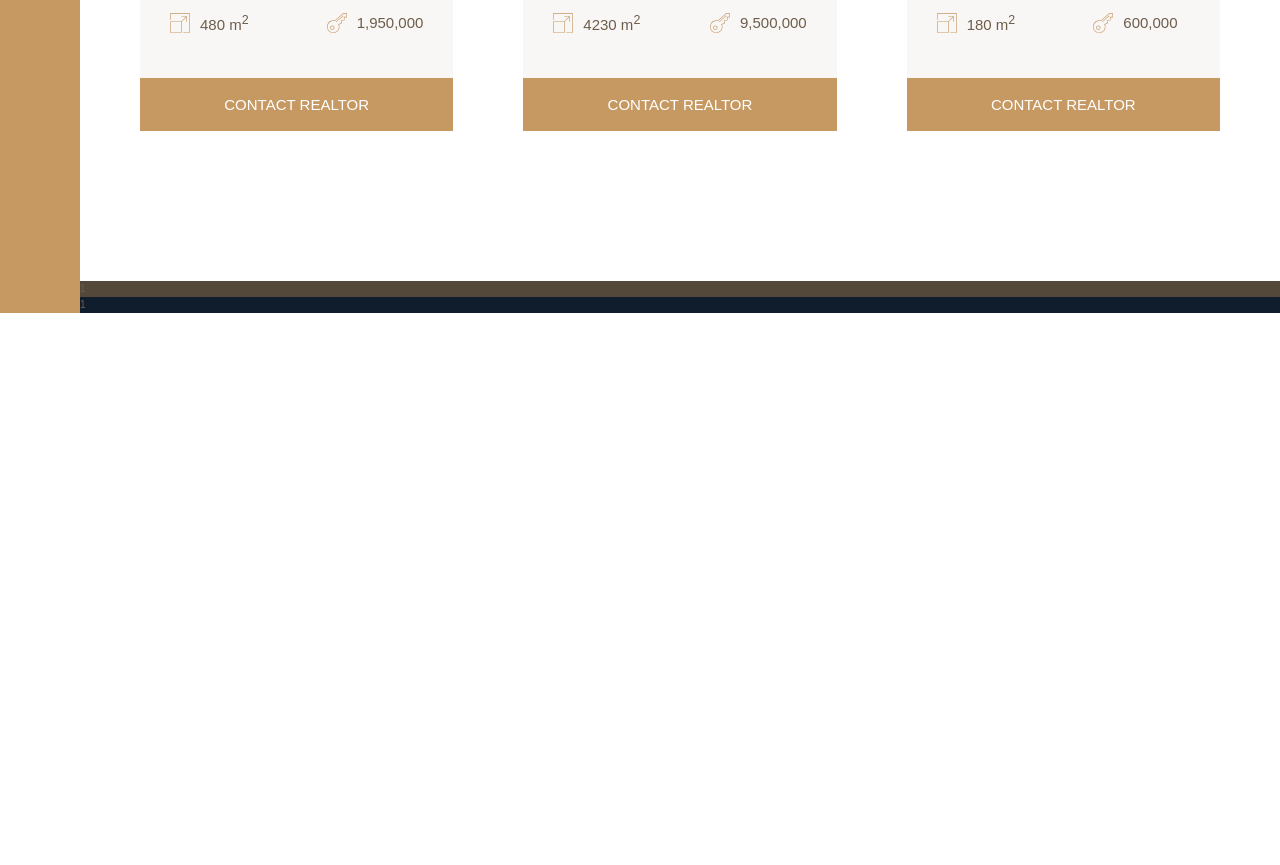
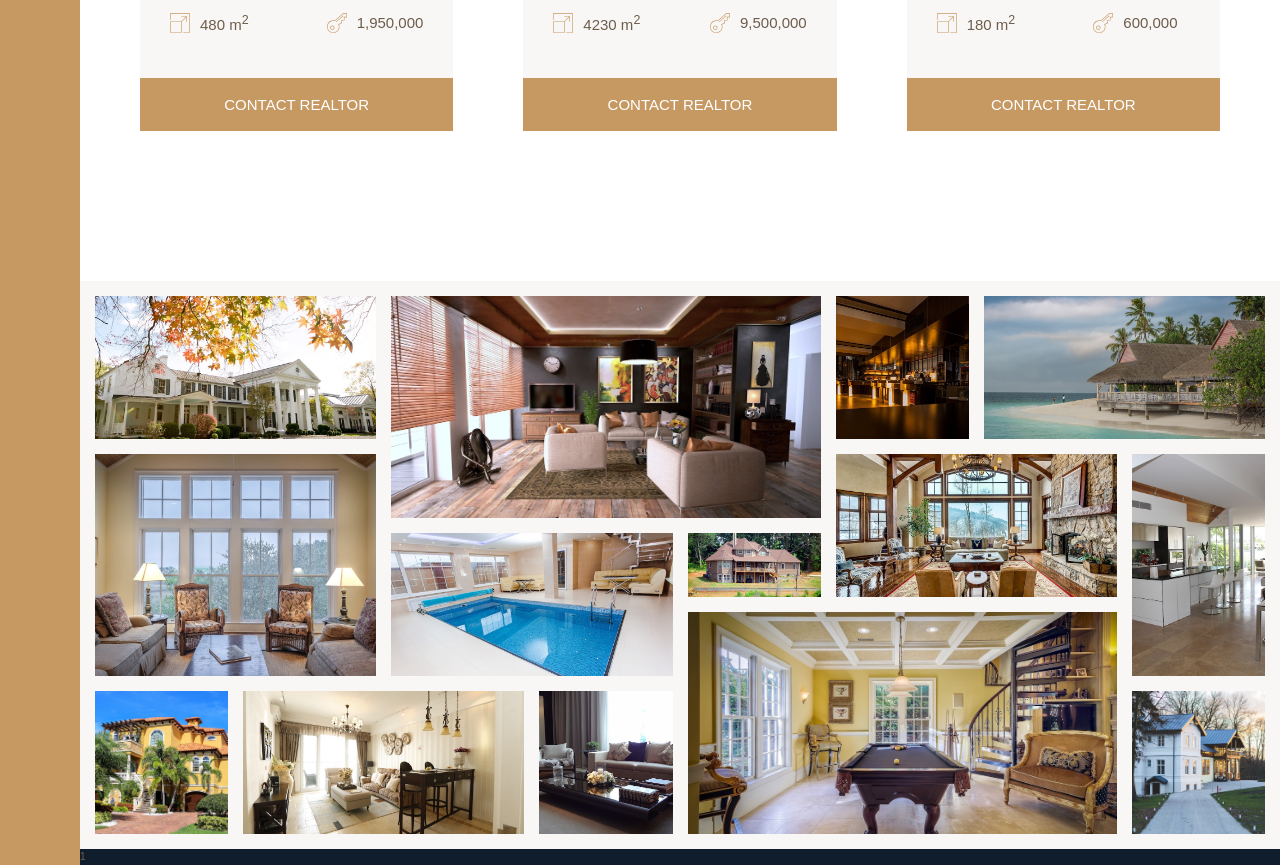
Before and after one commit to Oddisey000/nexter, a website: page index.html in a window 1280 px wide. Shown: the part 2853-3718 px from the top of the page. Before the commit the page ends 3166 px from the top, so only its background shows below. Drawn offline with Linux system fonts and the light colour scheme; files whose address does not match are found by name; a web font is replaced by a local one.

Commit message:
codding the gallery

```diff
--- a/dev/sass/components/_gallery.scss
+++ b/dev/sass/components/_gallery.scss
@@ -1,4 +1,89 @@
 .gallery {
-    background-color: $color-grey-dark-1;
+    background-color: $color-grey-light-1;
     grid-column: full-start / full-end;
+    display: grid;
+    grid-template-columns: repeat(8, 1fr);
+    grid-template-rows: repeat(7, 5vw);
+    grid-gap: 1.5rem;
+    padding: 1.5rem;
+
+    &__item {
+
+        &--1 {
+            grid-row: 1 / span 2;
+            grid-column: 1 / span 2;
+        }
+
+        &--2 {
+            grid-row: 1 / span 3;
+            grid-column: 3 / span 3;
+        }
+
+        &--3 {
+            grid-row: 1 / span 2;
+            grid-column: 6 / 7;
+        }
+
+        &--4 {
+            grid-row: 1 / span 2;
+            grid-column: 7 / -1;
+        }
+
+        &--5 {
+            grid-row: 3 / span 3;
+            grid-column: 1 / span 2;
+        }
+
+        &--6 {
+            grid-row: 4 / span 2;
+            grid-column: 3 / span 2;
+        }
+
+        &--7 {
+            grid-row: 4 / 5;
+            grid-column: 5 / 6;
+        }
+
+        &--8 {
+            grid-row: 3 / span 2;
+            grid-column: 6 / span 2;
+        }
+
+        &--9 {
+            grid-row: 3 / span 3;
+            grid-column: 8 / -1;
+        }
+
+        &--10 {
+            grid-row: 6 / span 2;
+            grid-column: 1 / 2;
+        }
+
+        &--11 {
+            grid-row: 6 / span 2;
+            grid-column: 2 / span 2;
+        }
+
+        &--12 {
+            grid-row: 6 / span 2;
+            grid-column: 4 / 5;
+        }
+
+        &--13 {
+            grid-row: 5 / span 3;
+            grid-column: 5 / span 3;
+        }
+
+        &--14 {
+            grid-row: 6 / span 2;
+            grid-column: 8 / -1;
+        }
+    }
+
+    &__img {
+        width: 100%;
+        height: 100%;
+        object-fit: cover;
+        display: block;
+    }
 }
--- a/index.html
+++ b/index.html
@@ -274,7 +274,25 @@
         </section>
         <!--Homes section end-->
 
-        <section class="gallery">1</section>
+        <!--Gallery section start-->
+        <section class="gallery">
+            <figure class="gallery__item gallery__item--1"><img src="assets/img/gal-1.jpeg" alt="Gallery image 1" class="gallery__img"></figure>
+            <figure class="gallery__item gallery__item--2"><img src="assets/img/gal-2.jpeg" alt="Gallery image 2" class="gallery__img"></figure>
+            <figure class="gallery__item gallery__item--3"><img src="assets/img/gal-3.jpeg" alt="Gallery image 3" class="gallery__img"></figure>
+            <figure class="gallery__item gallery__item--4"><img src="assets/img/gal-4.jpeg" alt="Gallery image 4" class="gallery__img"></figure>
+            <figure class="gallery__item gallery__item--5"><img src="assets/img/gal-5.jpeg" alt="Gallery image 5" class="gallery__img"></figure>
+            <figure class="gallery__item gallery__item--6"><img src="assets/img/gal-6.jpeg" alt="Gallery image 6" class="gallery__img"></figure>
+            <figure class="gallery__item gallery__item--7"><img src="assets/img/gal-7.jpeg" alt="Gallery image 7" class="gallery__img"></figure>
+            <figure class="gallery__item gallery__item--8"><img src="assets/img/gal-8.jpeg" alt="Gallery image 8" class="gallery__img"></figure>
+            <figure class="gallery__item gallery__item--9"><img src="assets/img/gal-9.jpeg" alt="Gallery image 9" class="gallery__img"></figure>
+            <figure class="gallery__item gallery__item--10"><img src="assets/img/gal-10.jpeg" alt="Gallery image 10" class="gallery__img"></figure>
+            <figure class="gallery__item gallery__item--11"><img src="assets/img/gal-11.jpeg" alt="Gallery image 11" class="gallery__img"></figure>
+            <figure class="gallery__item gallery__item--12"><img src="assets/img/gal-12.jpeg" alt="Gallery image 12" class="gallery__img"></figure>
+            <figure class="gallery__item gallery__item--13"><img src="assets/img/gal-13.jpeg" alt="Gallery image 13" class="gallery__img"></figure>
+            <figure class="gallery__item gallery__item--14"><img src="assets/img/gal-14.jpeg" alt="Gallery image 14" class="gallery__img"></figure>
+        </section>
+        <!--Gallery section end-->
+
         <footer class="footer">1</footer>
     </div>
 </body>
```
Also changed, not shown: assets/img/gal-1.jpeg (added), assets/img/gal-10.jpeg (added), assets/img/gal-11.jpeg (added), assets/img/gal-12.jpeg (added), assets/img/gal-13.jpeg (added), assets/img/gal-14.jpeg (added), assets/img/gal-2.jpeg (added), assets/img/gal-3.jpeg (added), assets/img/gal-4.jpeg (added), assets/img/gal-5.jpeg (added), assets/img/gal-6.jpeg (added), assets/img/gal-7.jpeg (added), assets/img/gal-8.jpeg (added), assets/img/gal-9.jpeg (added), 1 more files.
